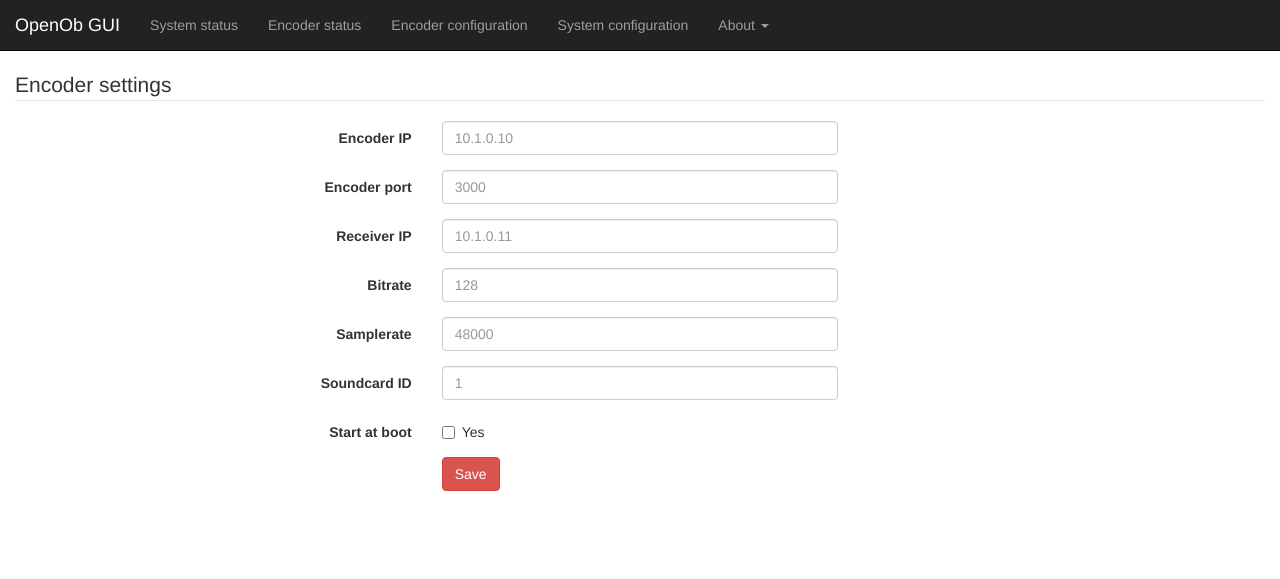
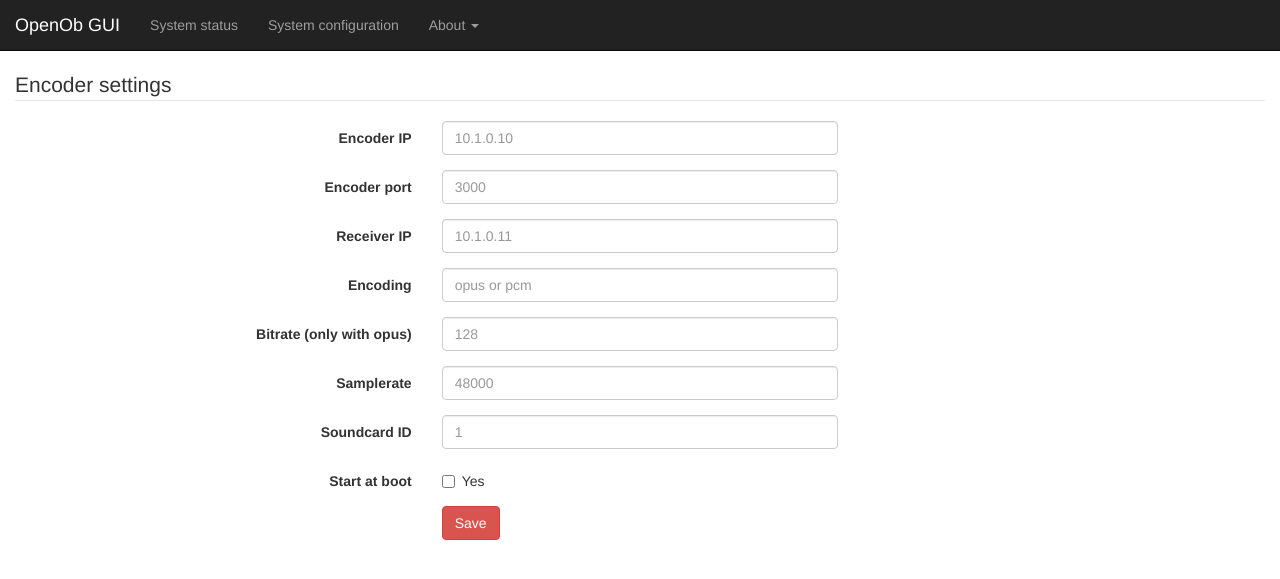
Before and after one commit to mickaelmonsieur/openob-gui, a PHP site: page /encoderconf.php in a window 1280 px wide. Shown: the top 579 px of the page. Run offline with PHP 8.4, Linux system fonts and the light colour scheme; data that the repository does not hold is empty; some libraries are stand-ins or nearby versions.

Commit message:
add pcm mode

```diff
--- a/html/encoderconf.php
+++ b/html/encoderconf.php
@@ -6,20 +6,21 @@ if(MODE=='outstreamer') {
 }
 include("header.php");
 
-if(isset($_POST['encoder_ip']) && isset($_POST['encoder_port']) && isset($_POST['soundcard_id']) && isset($_POST['receiver_ip']) && isset($_POST['bitrate']) && isset($_POST['samplerate'])) {
+if(isset($_POST['encoder_ip']) && isset($_POST['encoder_port']) && isset($_POST['soundcard_id']) && isset($_POST['receiver_ip']) && isset($_POST['encoding']) && isset($_POST['bitrate']) && isset($_POST['samplerate'])) {
 
 	$ini_template = "[instreamer]
 Encoder_IP=%Encoder_IP%
 Listen_Port=%Listen_Port%
 Receiver_IP=%Receiver_IP%
+Encoding=%Encoding%
 Bitrate=%Bitrate%
 Samplerate=%Samplerate%
 Soundcard_ID=%Soundcard_ID%
 Boot=%Boot%";
 
 	$boot = isset($_POST['boot']) ? $_POST['boot'] : 0;
-	$search=array("%Encoder_IP%", "%Listen_Port%", "%Receiver_IP%", "%Bitrate%", "%Samplerate%", "%Soundcard_ID%", "%Boot%");
-	$replace=array($_POST['encoder_ip'], $_POST['encoder_port'], $_POST['receiver_ip'], $_POST['bitrate'], $_POST['samplerate'], $_POST['soundcard_id'], $boot);
+	$search=array("%Encoder_IP%", "%Listen_Port%", "%Receiver_IP%", "%Encoding%", "%Bitrate%", "%Samplerate%", "%Soundcard_ID%", "%Boot%");
+	$replace=array($_POST['encoder_ip'], $_POST['encoder_port'], $_POST['receiver_ip'], $_POST['encoding'], $_POST['bitrate'], $_POST['samplerate'], $_POST['soundcard_id'], $boot);
 
 	$ini_content=str_replace($search,$replace,$ini_template);
 
@@ -69,7 +70,15 @@ $config = parse_ini_file(PATH_APPLICATION . "/instreamer.ini", true);
 
 <!-- Text input-->
 <div class="form-group">
-  <label class="col-md-4 control-label" for="bitrate">Bitrate</label>
+  <label class="col-md-4 control-label" for="encoding">Encoding</label>
+  <div class="col-md-4">
+  <input id="encoding" name="encoding" placeholder="opus or pcm" value="<?=$config['instreamer']['Encoding']?>" class="form-control input-md" type="text">
+  </div>
+</div>
+
+<!-- Text input-->
+<div class="form-group">
+  <label class="col-md-4 control-label" for="bitrate">Bitrate (only with opus)</label>
   <div class="col-md-4">
   <input id="bitrate" name="bitrate" placeholder="128" value="<?=$config['instreamer']['Bitrate']?>" class="form-control input-md" type="text">
   </div>
```
Also changed, not shown: 1 other file.
